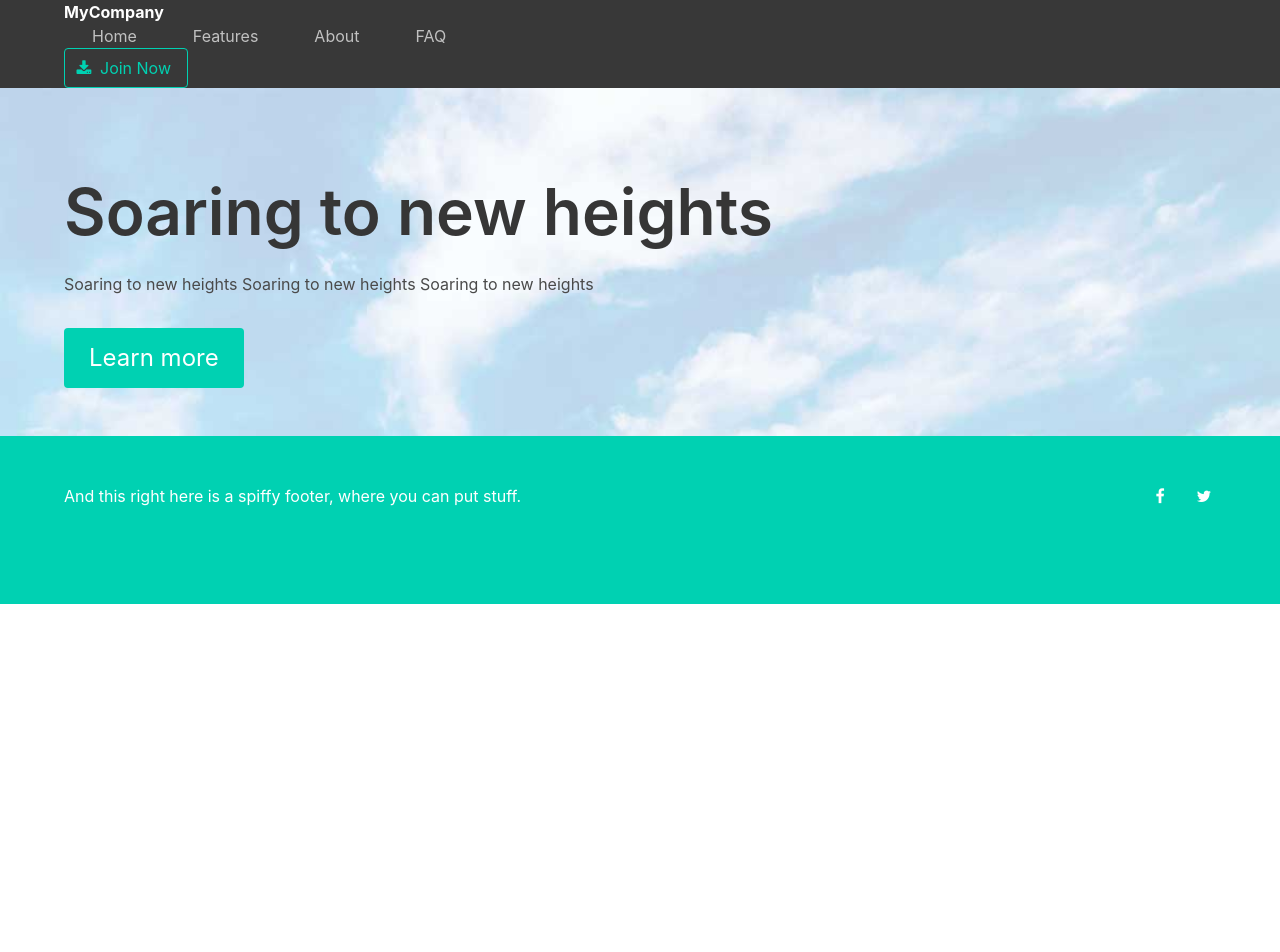
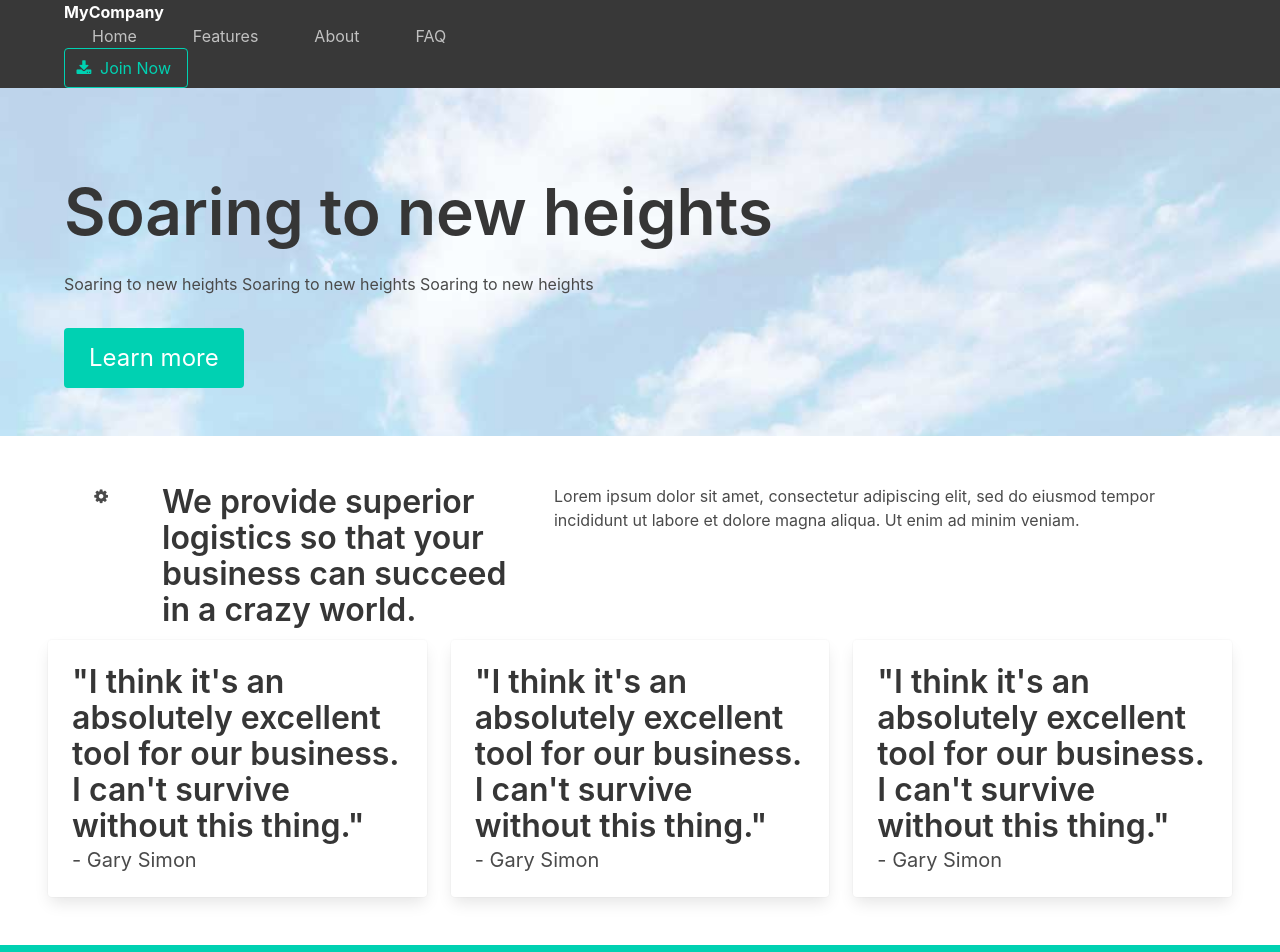
Before and after one commit to FlavioFCarvalho/vue-compare, a Vue app: page /#/ in a window 1280 px wide. Shown: the top 952 px of the page. Before the commit the page ends 800 px from the top, so only its background shows below. Built offline with nearby package versions, Linux system fonts and the light colour scheme.

Commit message:
Supporting Content

```diff
--- a/src/components/Home.vue
+++ b/src/components/Home.vue
@@ -8,6 +8,48 @@
             <h2 class="substitle is-4">{{subheading}}</h2>
           </div>
           <a class="button is-large is-primary" id="learn">Learn more</a>
+        </div>
+      </div>
+    </section>
+     <section class="section">
+      <div class="container">
+        <div class="columns pd is-desktop">
+          <div class="column is-1 has-text-centered">
+            <i class="fa fa-cog is-primary"></i>
+          </div>
+          <div class="column is-one-third-desktop">
+            <p class="title"><strong>We provide superior logistics so that your business can succeed in a crazy world.</strong></p>
+          </div>
+          <div class="column">
+            <p>Lorem ipsum dolor sit amet, consectetur adipiscing elit, sed do eiusmod tempor incididunt ut labore et dolore magna aliqua. Ut enim ad minim veniam.</strong></p>
+          </div>
+        </div>
+      </div>
+
+      <div class="columns pd">
+        <div class="column">
+          <div class="card">
+            <div class="card-content">
+              <p class="title">"I think it's an absolutely excellent tool for our business. I can't survive without this thing."</p>
+              <p class="subtitle">- Gary Simon</p>
+            </div>
+          </div>
+        </div>
+        <div class="column">
+          <div class="card">
+            <div class="card-content">
+              <p class="title">"I think it's an absolutely excellent tool for our business. I can't survive without this thing."</p>
+              <p class="subtitle">- Gary Simon</p>
+            </div>
+          </div>
+        </div>
+        <div class="column">
+          <div class="card">
+            <div class="card-content">
+              <p class="title">"I think it's an absolutely excellent tool for our business. I can't survive without this thing."</p>
+              <p class="subtitle">- Gary Simon</p>
+            </div>
+          </div>
         </div>
       </div>
     </section>
```
